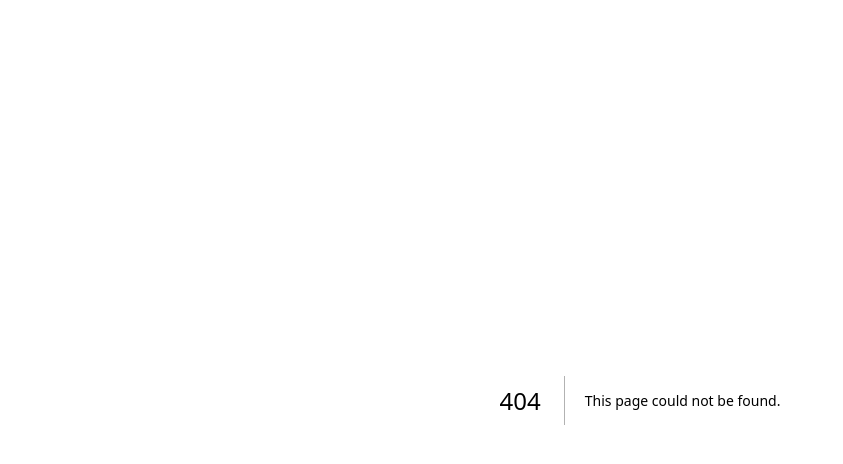
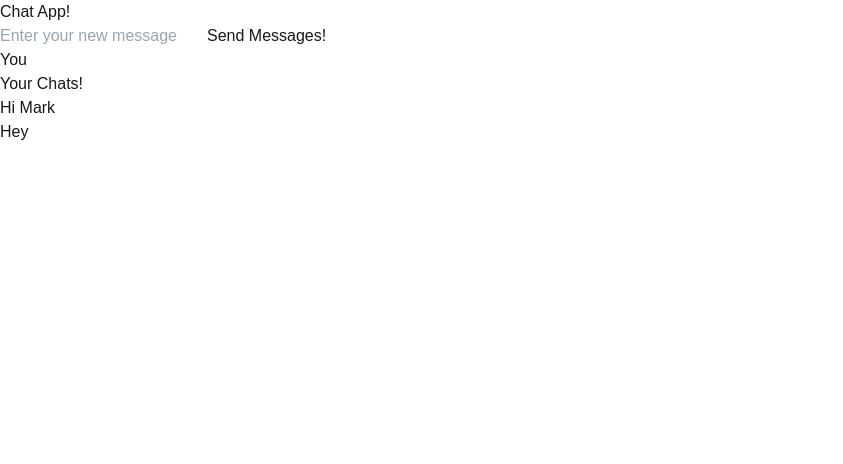
Before and after one commit to ManojaD2004/1st-session-nextjs, a Next.js app in the folder client/: page /react-working-6 in a window 1280 px wide. Before the commit this address had no page. Shown: the top 464 px of the page, without its empty margins (0-843 px from the left). Built offline with nearby package versions, Linux system fonts and the light colour scheme.

Commit message:
Work Done!

```diff
--- /dev/null
+++ b/client/src/app/react-working-6/layout.js
@@ -0,0 +1,30 @@
+import localFont from "next/font/local";
+import "@/app/globals.css";
+
+const geistSans = localFont({
+  src: "../fonts/GeistVF.woff",
+  variable: "--font-geist-sans",
+  weight: "100 900",
+});
+const geistMono = localFont({
+  src: "../fonts/GeistMonoVF.woff",
+  variable: "--font-geist-mono",
+  weight: "100 900",
+});
+
+export const metadata = {
+  title: "Create Next App",
+  description: "Generated by create next app",
+};
+
+export default function RootLayout({ children }) {
+  return (
+    <html lang="en">
+      <body
+        className={`${geistSans.variable} ${geistMono.variable} antialiased`}
+      >
+        {children}
+      </body>
+    </html>
+  );
+}
--- /dev/null
+++ b/client/src/app/react-working-6/page.js
@@ -0,0 +1,83 @@
+"use client";
+import React, { useEffect, useRef, useState } from "react";
+
+// A Simply Chat App
+// 1. Migrate to Component.
+// 2. Use Parent as the global state.
+// 3. Get ready for next session and integrating with BackEnd!
+
+export default function Home() {
+  const [newMessage, setNewMessage] = useState("");
+  const [person, setPerson] = useState("You");
+  const [chatMessages, setChatMessages] = useState([
+    { msg: "Hi", userName: "Mark" },
+    { msg: "Hey", userName: "You" },
+  ]);
+  return (
+    <main className="py-12 flex items-center flex-col justify-evenly font-[family-name:var(--font-geist-sans)]">
+      <div className="bg-slate-800 p-10 space-y-6 text-5xl w-[90%] h-auto">
+        <h1>Chat App!</h1>
+        <div className="flex flex-row justify-between">
+          <input
+            className="border-0 outline-0 p-2 rounded-lg text-black"
+            value={newMessage}
+            onChange={(e) => {
+              setNewMessage(e.target.value);
+            }}
+            placeholder="Enter your new message"
+          />
+          <button
+            onClick={() => {
+              if (newMessage.trim() === "") {
+                window.alert("Please Enter a message!");
+                return;
+              }
+              setChatMessages([
+                ...chatMessages,
+                { msg: newMessage, userName: person },
+              ]);
+              setNewMessage("");
+            }}
+            className="bg-slate-600 rounded-xl p-6 hover:bg-slate-700"
+          >
+            Send Messages!
+          </button>
+        </div>
+        <input
+          className="border-0 outline-0 p-2 rounded-lg text-black"
+          value={person}
+          onChange={(e) => {
+            setPerson(e.target.value);
+          }}
+          placeholder="Enter your username"
+        />
+
+        <h2 className="">Your Chats!</h2>
+        <div className="flex flex-col space-y-3">
+          {chatMessages.map((ele, index) =>
+            ele.userName === "You" ? (
+              <div>
+                <div
+                  className="text-red-300 float-right bg-teal-700 inline-block p-4 rounded-lg"
+                  key={index}
+                >
+                  {ele.msg}{" "}
+                </div>
+              </div>
+            ) : (
+              <div>
+                <div
+                  className="text-red-300 bg-green-600 inline-block p-4 rounded-lg"
+                  key={index}
+                >
+                  {ele.msg}{" "}
+                  <span className="text-lg text-slate-50">{ele.userName}</span>
+                </div>
+              </div>
+            )
+          )}
+        </div>
+      </div>
+    </main>
+  );
+}
```
